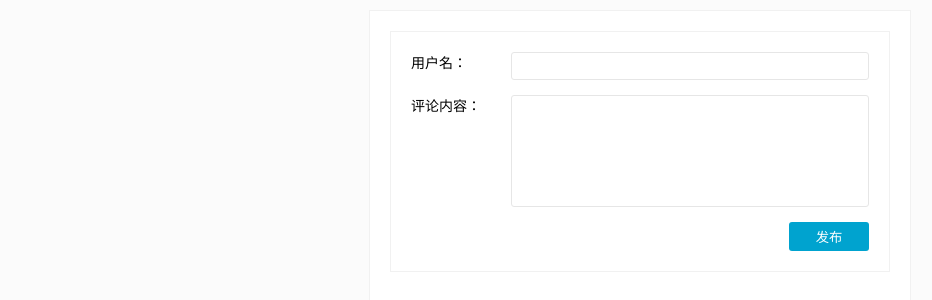
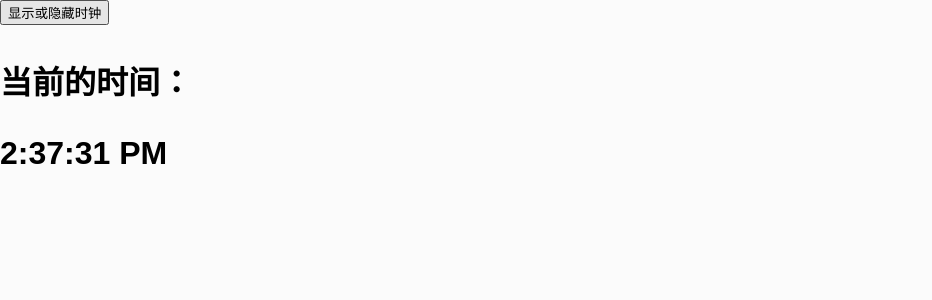
Before and after one commit to LiXiaoRan/comment-component, a React (Create React App) app: page / in a window 1280 px wide. Shown: the top 300 px of the page, without its empty margins (0-932 px from the left). Built offline with nearby package versions, Linux system fonts and the light colour scheme.

Commit message:
写了一个可以打开和关闭的时钟组件

```diff
--- /dev/null
+++ b/src/ClockIndex.js
@@ -0,0 +1,27 @@
+import React, { Component } from "react";
+import Clock from "./ComponentClock"
+
+class ClockIndex  extends Component{
+    constructor() {
+        super();
+        this.state={
+            isShowClock:true
+        }
+    }
+
+    handleClockSwitch(e){
+        this.setState({isShowClock:!this.state.isShowClock})
+
+    }
+
+    render() {
+        return (
+            <div>
+                <button onClick={this.handleClockSwitch.bind(this)}>显示或隐藏时钟</button>
+                {this.state.isShowClock?<Clock />:null}
+            </div>
+        );
+    }
+}
+
+export default ClockIndex
--- a/src/CommentInput.js
+++ b/src/CommentInput.js
@@ -36,6 +36,7 @@ class CommentInput extends Component{
     render() {
         return (
             <div className="comment-input">
+
                 <div className="comment-field">
                     <span className="comment-field-name">用户名：</span>
                     <div className="comment-field-input">
@@ -55,6 +56,7 @@ class CommentInput extends Component{
                 <div className="comment-field-button">
                     <button onClick={this.handleSubmit.bind(this)}>发布</button>
                 </div>
+
             </div>
         );
     }
--- /dev/null
+++ b/src/ComponentClock.js
@@ -0,0 +1,36 @@
+import React, { Component } from "react";
+
+class Clock extends Component {
+    constructor() {
+        super();
+        this.state = {
+            date: new Date()
+        };
+    }
+    componentWillMount() {
+        //在组件渲染前启动时钟定时任务
+        this.timer = setInterval(() => {
+            this.setState({ date: new Date() });
+        }, 1000);
+    }
+
+    render() {
+        return (
+            <div>
+                <h1>
+                    <p>当前的时间：</p>
+                    {this.state.date.toLocaleTimeString()}
+                </h1>
+            </div>
+        );
+    }
+
+    componentWillUnmount(){
+        //在组件销毁前关闭定时任务
+        if (this.timer) {
+            clearInterval(this.timer);
+        }
+    }
+}
+
+export default Clock;
--- a/src/index.js
+++ b/src/index.js
@@ -2,10 +2,11 @@ import React from 'react';
 import ReactDOM from 'react-dom';
 import './index.css';
 import CommentApp from './CommentApp';
+import ClockIndex from './ClockIndex'
 import App from './App';
 import * as serviceWorker from './serviceWorker';
 
-ReactDOM.render(<CommentApp />, document.getElementById('root'));
+ReactDOM.render(<ClockIndex />, document.getElementById('root'));
 
 // If you want your app to work offline and load faster, you can change
 // unregister() to register() below. Note this comes with some pitfalls.
```
